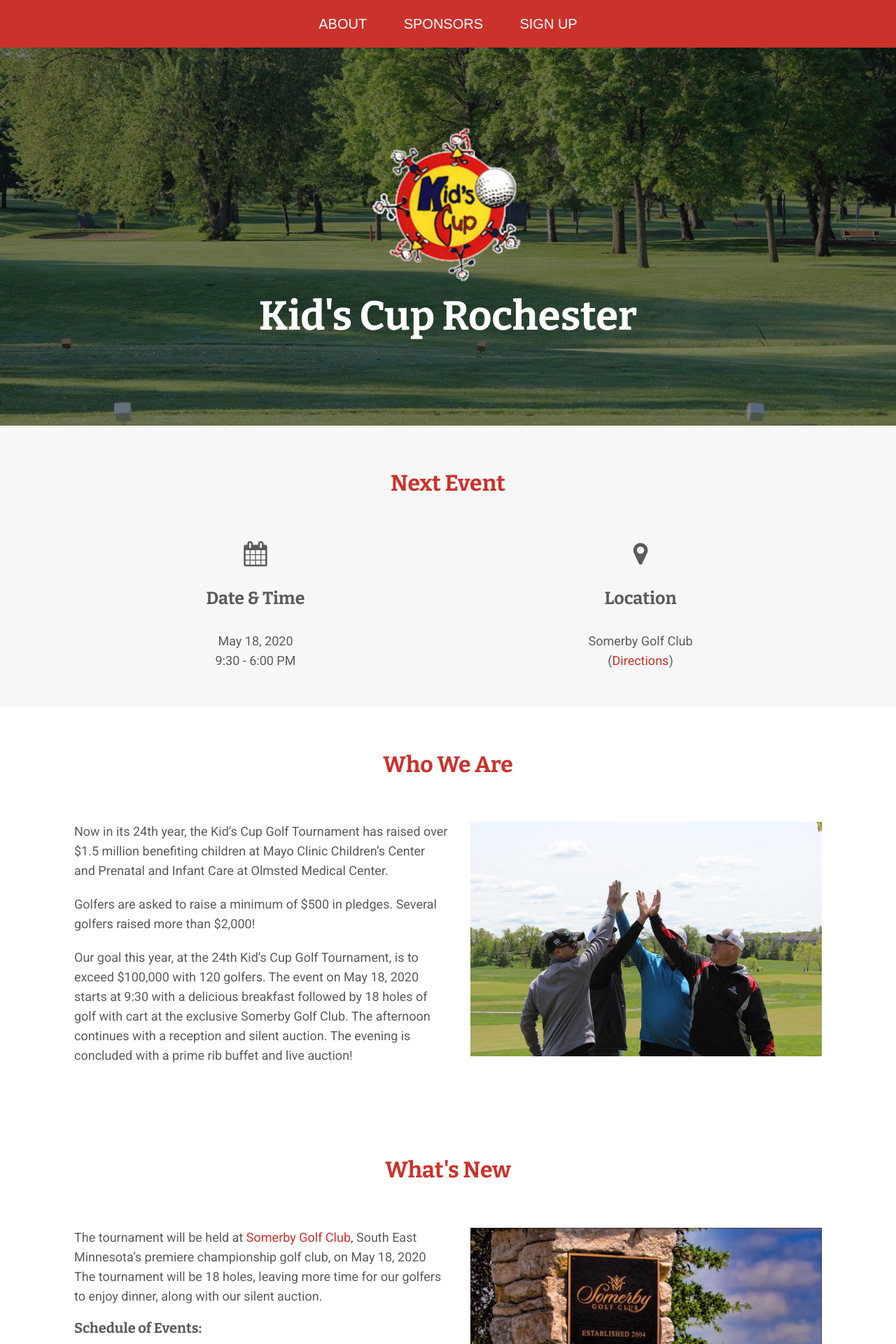
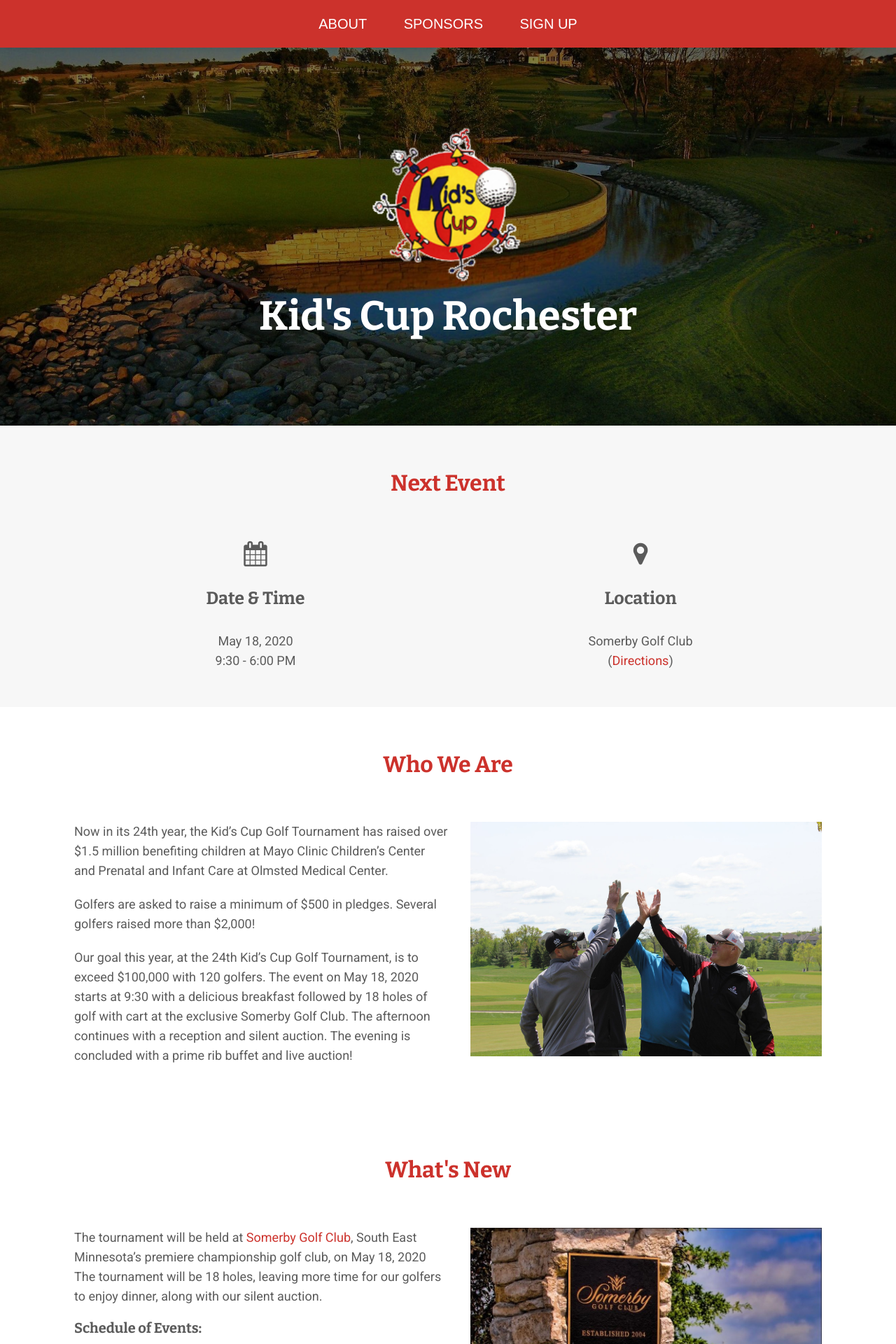
Before and after one commit to kidscuprochester/kidscuprochester.github.io, a Jekyll site: the page built from index.md, in a window 1280 px wide. Shown: the top 1920 px of the page at 70% size. Built offline with Jekyll 4.4.1, drawn with Linux system fonts in a browser that asks for light colours; nearby versions of some CDN libraries.

Commit message:
Updated Config

```diff
--- a/_config.yml
+++ b/_config.yml
@@ -16,7 +16,7 @@ markdown: kramdown
 plugins:
 - jekyll-feed
 intro:
-  image: "/uploads/golf_course.jpg"
+  image: "/uploads/Somerby.jpg"
 next_event:
   date: 2020-05-18 00:00:00.000000000 Z
   time: 9:30 - 6:00 PM
```
